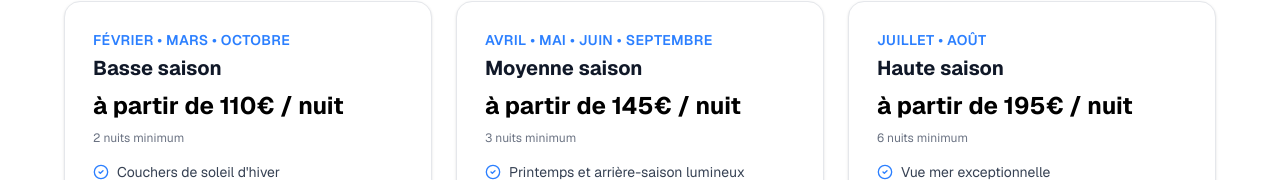
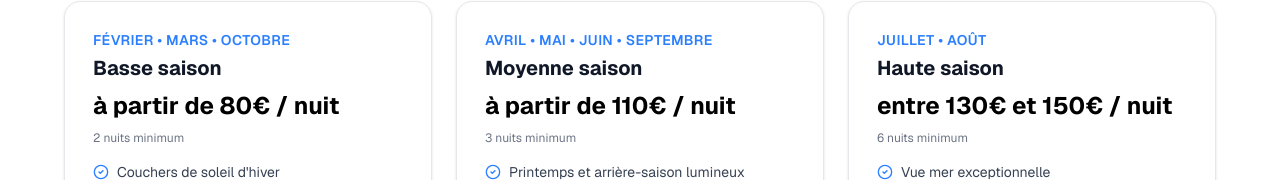
Before and after one commit to NapoTwiixe306/blueportel, a Next.js app: page /fr/pages/tarifs in a window 1280 px wide. Shown: the part 403-583 px from the top of the page. Built offline with nearby package versions, Linux system fonts and the light colour scheme; no server answers; a web font is replaced by a local one.

Commit message:
Update pricing details in English, French, and Dutch Tarifs dictionaries to reflect new rates for low, mid, and high seasons.

```diff
--- a/src/i18n/tarifs/en.ts
+++ b/src/i18n/tarifs/en.ts
@@ -46,7 +46,7 @@ export const enTarifsDictionary: TarifsDictionary = {
     {
       name: "Low season",
       period: "February • March • October",
-      price: "from €110 / night",
+      price: "from €80 / night",
       minStay: "2-night minimum",
       perks: [
         "Winter sunsets over the sea",
@@ -57,7 +57,7 @@ export const enTarifsDictionary: TarifsDictionary = {
     {
       name: "Mid season",
       period: "April • May • June • September",
-      price: "from €145 / night",
+      price: "from €110 / night",
       minStay: "3-night minimum",
       perks: [
         "Bright spring and fall light",
@@ -68,7 +68,7 @@ export const enTarifsDictionary: TarifsDictionary = {
     {
       name: "High season",
       period: "July • August",
-      price: "from €195 / night",
+      price: "€130–150 / night",
       minStay: "6-night minimum",
       perks: [
         "Unforgettable sea view",
--- a/src/i18n/tarifs/fr.ts
+++ b/src/i18n/tarifs/fr.ts
@@ -46,7 +46,7 @@ export const frTarifsDictionary: TarifsDictionary = {
     {
       name: "Basse saison",
       period: "Février • Mars • Octobre",
-      price: "à partir de 110€ / nuit",
+      price: "à partir de 80€ / nuit",
       minStay: "2 nuits minimum",
       perks: [
         "Couchers de soleil d'hiver",
@@ -57,7 +57,7 @@ export const frTarifsDictionary: TarifsDictionary = {
     {
       name: "Moyenne saison",
       period: "Avril • Mai • Juin • Septembre",
-      price: "à partir de 145€ / nuit",
+      price: "à partir de 110€ / nuit",
       minStay: "3 nuits minimum",
       perks: [
         "Printemps et arrière-saison lumineux",
@@ -68,7 +68,7 @@ export const frTarifsDictionary: TarifsDictionary = {
     {
       name: "Haute saison",
       period: "Juillet • Août",
-      price: "à partir de 195€ / nuit",
+      price: "entre 130€ et 150€ / nuit",
       minStay: "6 nuits minimum",
       perks: [
         "Vue mer exceptionnelle",
--- a/src/i18n/tarifs/nl.ts
+++ b/src/i18n/tarifs/nl.ts
@@ -46,7 +46,7 @@ export const nlTarifsDictionary: TarifsDictionary = {
     {
       name: "Laagseizoen",
       period: "Februari • Maart • Oktober",
-      price: "vanaf €110 / nacht",
+      price: "vanaf €80 / nacht",
       minStay: "minimaal 2 nachten",
       perks: [
         "Winterzonsondergangen",
@@ -57,7 +57,7 @@ export const nlTarifsDictionary: TarifsDictionary = {
     {
       name: "Tussenseizoen",
       period: "April • Mei • Juni • September",
-      price: "vanaf €145 / nacht",
+      price: "vanaf €110 / nacht",
       minStay: "minimaal 3 nachten",
       perks: [
         "Licht en zacht klimaat",
@@ -68,7 +68,7 @@ export const nlTarifsDictionary: TarifsDictionary = {
     {
       name: "Hoogseizoen",
       period: "Juli • Augustus",
-      price: "vanaf €195 / nacht",
+      price: "€130–150 / nacht",
       minStay: "minimaal 6 nachten",
       perks: [
         "Spectaculair zeezicht",
```
